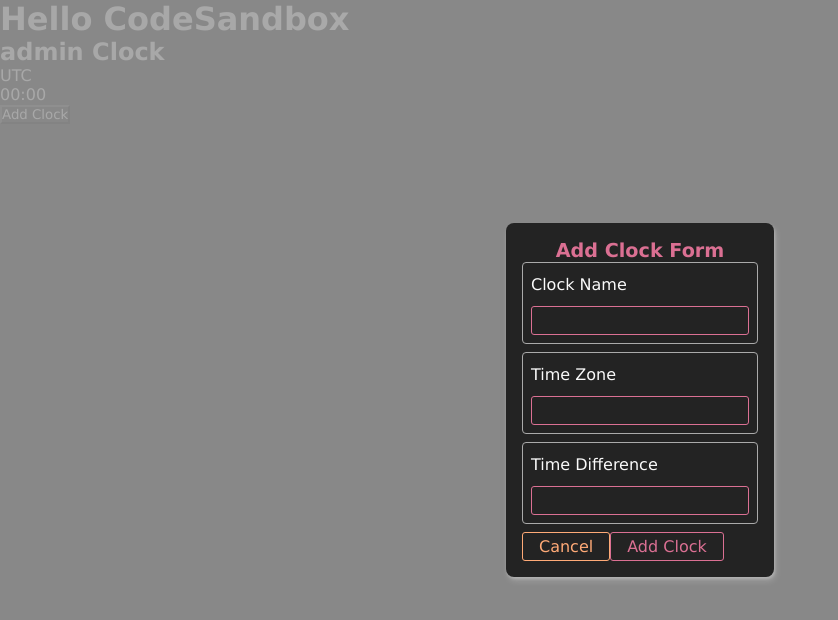
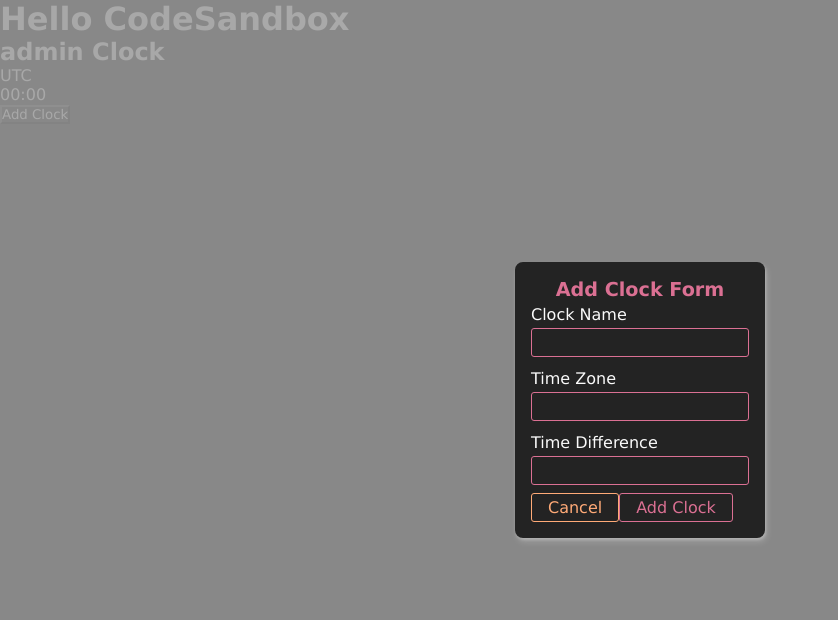
Before and after one commit to rislammb/track-zone-test, a React (Create React App) app: page / in a window 1280 px wide. Both pictures are taken after a click on the button "Add Clock". Shown: the top 620 px of the page, without its empty margins (0-838 px from the left). Built offline with nearby package versions, Linux system fonts and the light colour scheme.

Commit message:
Update InputGroup.jsx

```diff
--- a/src/components/shared/InputGroup.jsx
+++ b/src/components/shared/InputGroup.jsx
@@ -6,10 +6,6 @@ import Text from '../../ui/Text';
 const Group = styled.div`
   display: flex;
   flex-direction: column;
-  gap: 8px;
-  border-radius: 4px;
-  padding: 8px;
-  border: 1px solid #aaa;
 `;
 
 const InputGroup = ({ name, label, value, error, onChange, onFocus, onBlur }) => (
```
